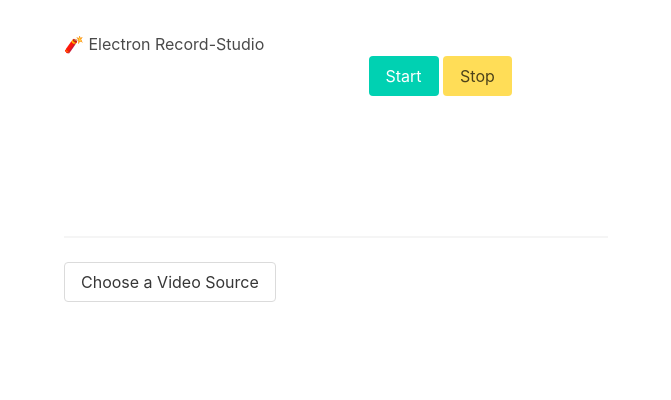
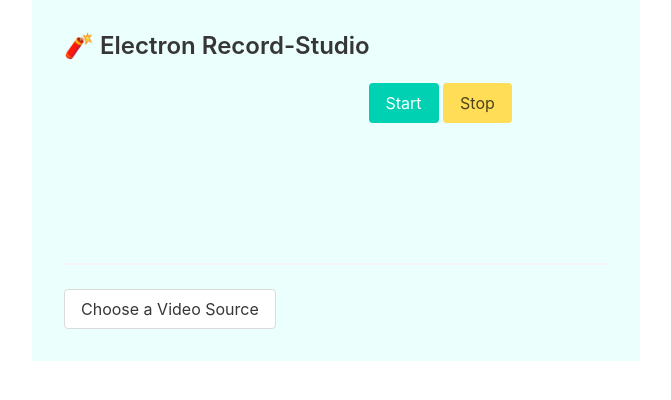
Before and after one commit to Kissu-coder/Record-Studio, an Electron app: page src/index.html in a window 800 px wide. Shown: the whole page, without its empty margins (64-735 px from the left). Drawn offline with Linux system fonts and the light colour scheme.

Commit message:
Added class in body element for background color

```diff
--- a/src/index.html
+++ b/src/index.html
@@ -9,8 +9,8 @@
     <script defer src="./render.js" defer></script>
 
   </head>
-  <body>
-    <h1>🧨 Electron Record-Studio </h1>
+  <body class="has-background-primary-light	">
+    <h1 class="title is-4">🧨 Electron Record-Studio </h1>
 
     <video></video>
 
```
